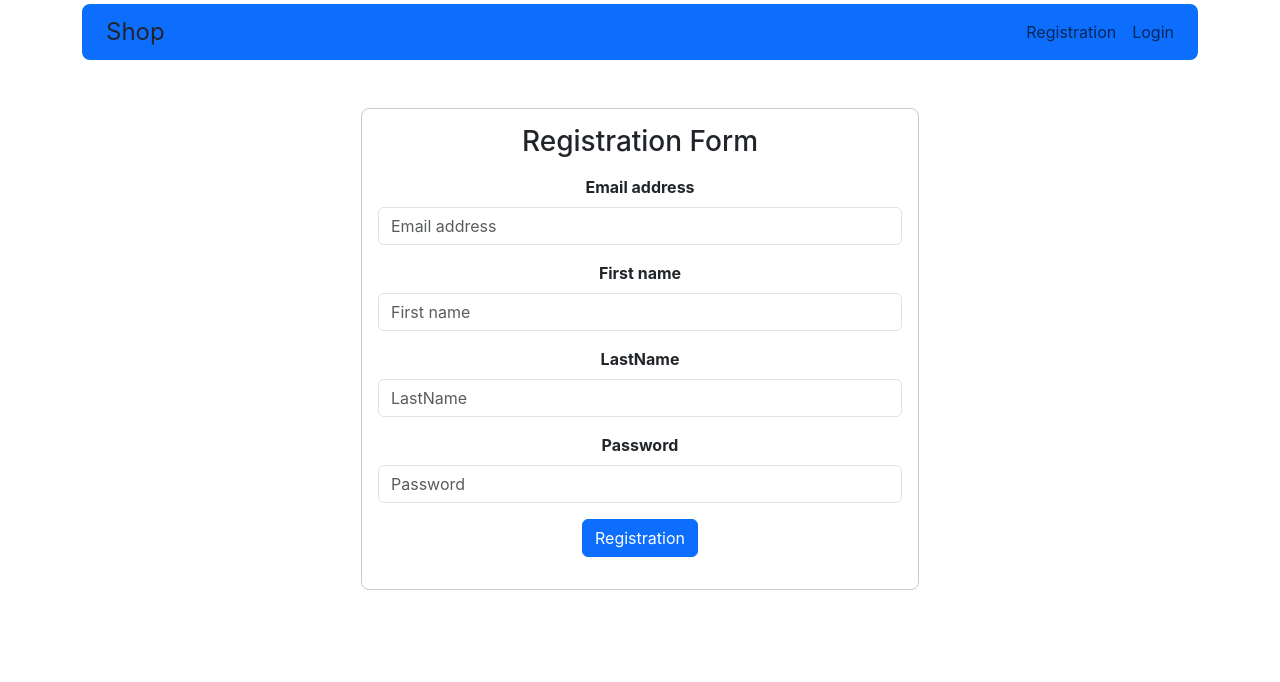
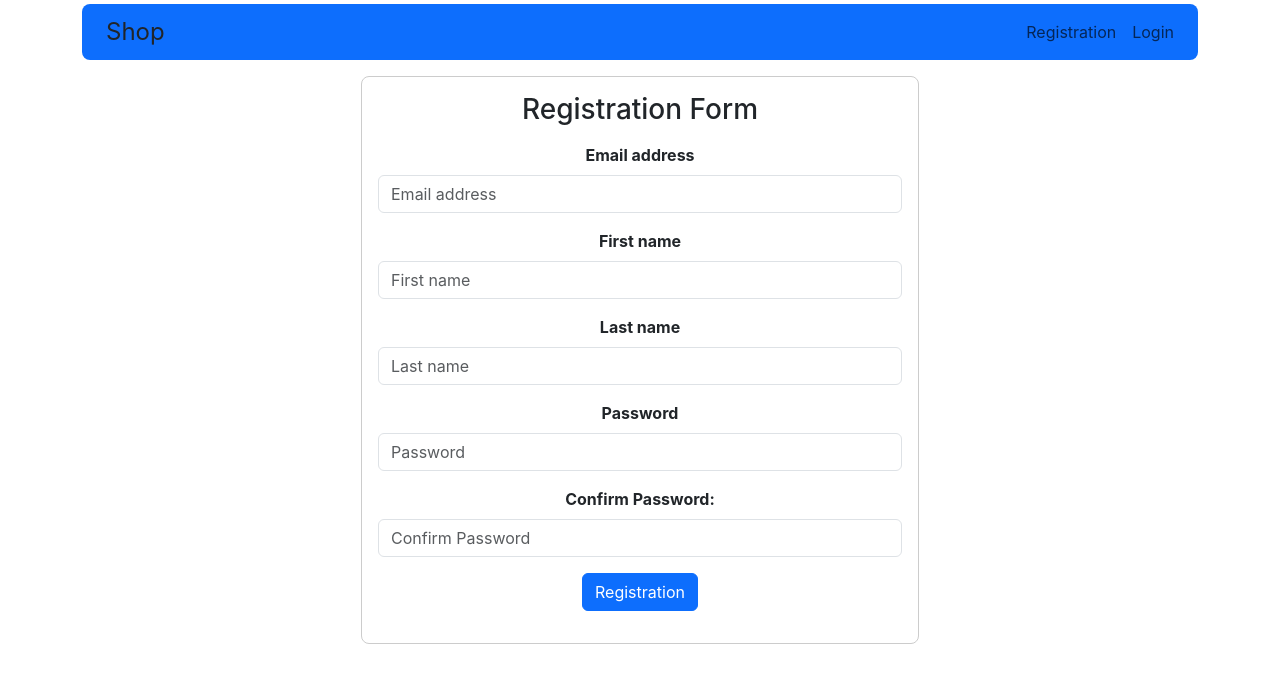
Before and after one commit to HaidaDaniel/TestProject, a React (Create React App) app: page /registration in a window 1280 px wide. Shown: the top 682 px of the page. Built offline with nearby package versions, Linux system fonts and the light colour scheme.

Commit message:
add Formik to registration body

```diff
--- a/src/components/RegistrationBody.jsx
+++ b/src/components/RegistrationBody.jsx
@@ -1,11 +1,13 @@
 /** @format */
 
 import { Row } from 'react-bootstrap'
+import { Formik, Form, Field, ErrorMessage } from 'formik'
+import * as Yup from 'yup'
 
 import {
-  StyledForm,
   StyledCol,
   StyledHeading,
+  StyledFormContainer,
   StyledFormGroup,
   StyledFormLabel,
   StyledFormControl,
@@ -13,32 +15,93 @@ import {
 } from '../styled/RegistrationBodyStyles'
 
 function RegistrationBody() {
+  const validationSchema = Yup.object().shape({
+    email: Yup.string()
+      .email('Please enter a valid email address')
+      .required('This field is required'),
+    firstName: Yup.string().required('This field is required'),
+    lastName: Yup.string().required('This field is required'),
+    password: Yup.string()
+      .min(8, 'Password must be at least 8 characters long')
+      .required('This field is required'),
+    confirmPassword: Yup.string()
+      .oneOf([Yup.ref('password'), null], 'Passwords must match')
+      .required('This field is required'),
+  })
+
   return (
     <Row>
-      <StyledForm>
+      <StyledFormContainer>
         <StyledCol xs={12} md={6}>
           <StyledHeading>Registration Form</StyledHeading>
+          <Formik
+            initialValues={{
+              email: '',
+              firstName: '',
+              lastName: '',
+              password: '',
+              confirmPassword: '',
+            }}
+            validationSchema={validationSchema}
+            onSubmit={(values) => {
+              console.log(values)
+            }}>
+            <Form>
               <StyledFormGroup>
                 <StyledFormLabel>Email address</StyledFormLabel>
-            <StyledFormControl type='email' placeholder='Email address' />
+                <Field
+                  name='email'
+                  as={StyledFormControl}
+                  type='email'
+                  placeholder='Email address'
+                />
+                <ErrorMessage name='email' component='div' />
               </StyledFormGroup>
               <StyledFormGroup>
                 <StyledFormLabel>First name</StyledFormLabel>
-            <StyledFormControl placeholder='First name' />
+                <Field
+                  name='firstName'
+                  as={StyledFormControl}
+                  placeholder='First name'
+                />
+                <ErrorMessage name='firstName' component='div' />
               </StyledFormGroup>
               <StyledFormGroup>
-            <StyledFormLabel>LastName</StyledFormLabel>
-            <StyledFormControl placeholder='LastName' />
+                <StyledFormLabel>Last name</StyledFormLabel>
+                <Field
+                  name='lastName'
+                  as={StyledFormControl}
+                  placeholder='Last name'
+                />
+                <ErrorMessage name='lastName' component='div' />
               </StyledFormGroup>
               <StyledFormGroup>
                 <StyledFormLabel>Password</StyledFormLabel>
-            <StyledFormControl type='password' placeholder='Password' />
+                <Field
+                  name='password'
+                  as={StyledFormControl}
+                  type='password'
+                  placeholder='Password'
+                />
+                <ErrorMessage name='password' component='div' />
+              </StyledFormGroup>
+              <StyledFormGroup>
+                <StyledFormLabel>Confirm Password:</StyledFormLabel>
+                <Field
+                  name='confirmPassword'
+                  as={StyledFormControl}
+                  type='password'
+                  placeholder='Confirm Password'
+                />
+                <ErrorMessage name='confirmPassword' component='div' />
               </StyledFormGroup>
               <StyledSubmitButton variant='primary' type='submit'>
                 Registration
               </StyledSubmitButton>
+            </Form>
+          </Formik>
         </StyledCol>
-      </StyledForm>
+      </StyledFormContainer>
     </Row>
   )
 }
--- a/src/styled/RegistrationBodyStyles.js
+++ b/src/styled/RegistrationBodyStyles.js
@@ -1,8 +1,8 @@
 import styled from 'styled-components';
 import { Form, Button, Col } from 'react-bootstrap';
 
-export const StyledForm = styled(Form)`
-  padding-top: 3rem;
+export const StyledFormContainer = styled.div`
+  padding-top: 1rem;
 `;
 
 export const StyledCol = styled(Col)`
```
Lines whose indentation alone changed are shown as unchanged.
